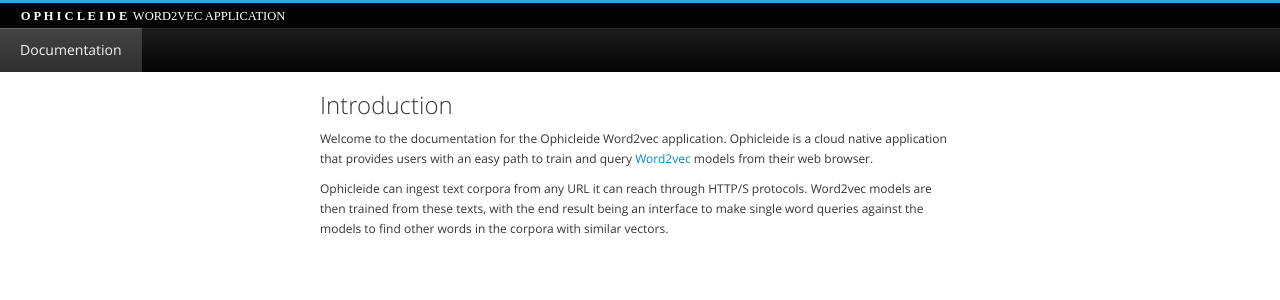
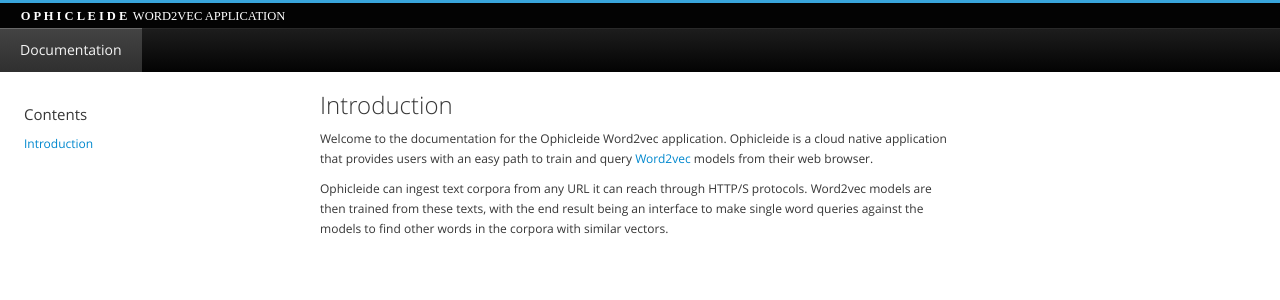
Before and after one commit to ophicleide/ophicleide.github.io, a Jekyll site: the page built from index.html, in a window 1280 px wide. Shown: the top 300 px of the page. Built offline with Jekyll 4.4.1, drawn with Linux system fonts in a browser that asks for light colours.

Commit message:
add table of contents
this adds an automatically generated toc based on the front matter in
the documenatation markdowns.

```diff
--- a/_layouts/default.html
+++ b/_layouts/default.html
@@ -7,6 +7,7 @@
     <link rel="stylesheet" href="/css/patternfly.min.css">
     <link rel="stylesheet" href="/css/patternfly-additions.min.css">
 
+    <link rel="stylesheet" href="/css/ophicleide.css">
   </head>
   <body>
 
@@ -32,11 +33,7 @@
     </nav>
 
     <div class="container-fluid">
-      <div class="row">
-        <div class="col-xs-6 col-xs-offset-3">
-        {{ content }}
-        </div>
-      </div>
+      {{ content }}
     </div>
 
   </body>
--- /dev/null
+++ b/css/ophicleide.css
@@ -0,0 +1,5 @@
+.contents
+{
+    padding-top: 2em;
+    padding-left: 2em;
+}
--- a/index.html
+++ b/index.html
@@ -2,8 +2,23 @@
 layout: default
 ---
 
-{% for doc in site.documentation %}
 <div class="row">
-  {{ doc.output }}
+  <div class="col-xs-3">
+    <div class="row">
+      <div class="contents">
+        <h4>Contents</h4>
+        {% for doc in site.documentation %}
+        <a href="#{{ doc.link }}">{{ doc.title }}</a><br/>
+        {% endfor %}
+      </div>
+    </div>
+  </div>
+  <div class="col-xs-6">
+    {% for doc in site.documentation %}
+    <div class="row">
+      <h1 id="{{ doc.link }}">{{ doc.title }}</h1>
+      {{ doc.output }}
+    </div>
+    {% endfor %}
+  </div>
 </div>
-{% endfor %}
```
Also changed, not shown: _documentation/01-introduction.md (+2 -2 lines).
